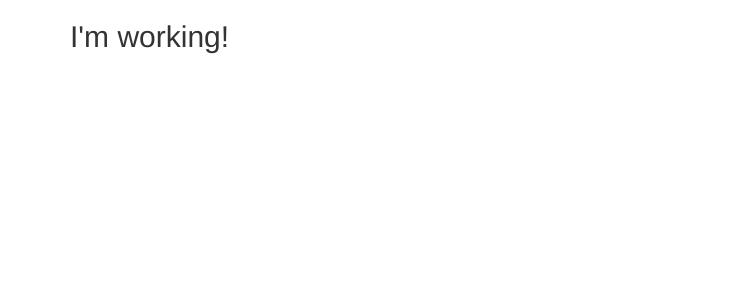
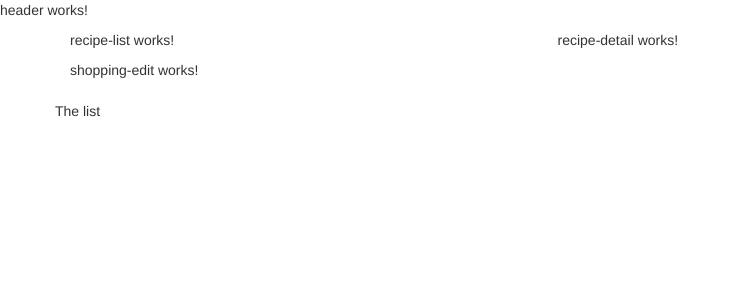
Before and after one commit to zbl14/shopping-list-recipe-book, an Angular app: page / in a window 1280 px wide. Shown: the top 300 px of the page, without its empty margins (0-739 px from the left). Built offline with nearby package versions, Linux system fonts and the light colour scheme.

Commit message:
basic layout

```diff
--- a/src/app/app.component.html
+++ b/src/app/app.component.html
@@ -1,7 +1,9 @@
+<app-header></app-header>
 <div class="container">
   <div class="row">
     <div class="col-md-12">
-      <h2>I'm working!</h2>
+      <app-recipes></app-recipes>
+      <app-shopping-list></app-shopping-list>
     </div>
   </div>
 </div>
--- a/src/app/components/recipes/recipes.component.html
+++ b/src/app/components/recipes/recipes.component.html
@@ -1 +1,8 @@
-<p>recipes works!</p>
+<div class="row">
+  <div class="col-md-5">
+    <app-recipe-list></app-recipe-list>
+  </div>
+  <div class="col-md-7">
+    <app-recipe-detail></app-recipe-detail>
+  </div>
+</div>
--- a/src/app/components/shopping-list/shopping-list.component.html
+++ b/src/app/components/shopping-list/shopping-list.component.html
@@ -1 +1,7 @@
-<p>shopping-list works!</p>
+<div class="row">
+  <div class="col-xs-10">
+    <app-shopping-edit></app-shopping-edit>
+  </div>
+  <hr>
+  <p>The list</p>
+</div>
```
